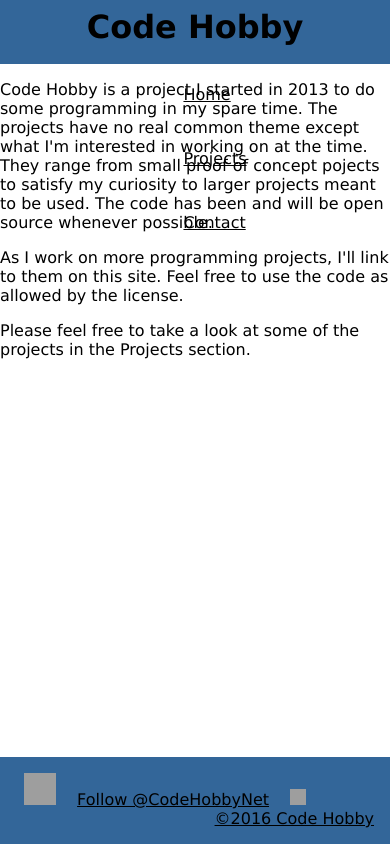
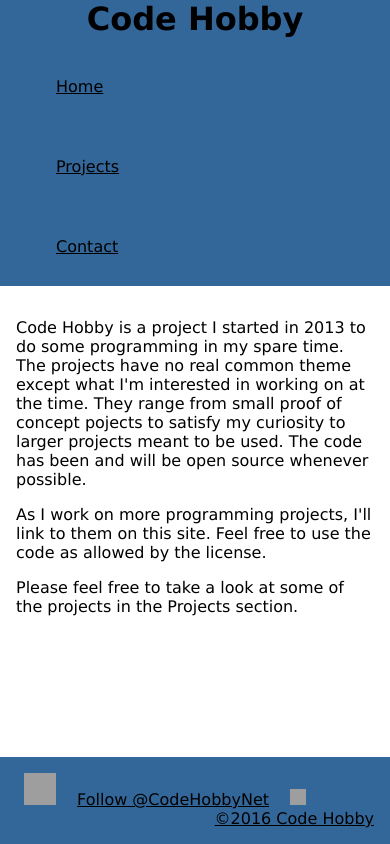
Before and after one commit to luigi1015/CodeHobby, a PHP site: page / in a window 390 px wide. Run offline with PHP 8.4, Linux system fonts and the light colour scheme; some libraries are stand-ins or nearby versions; grey boxes are pictures that could not be loaded.

Commit message:
Did a little work on the media queries. It's better, but still needs some work.

```diff
--- a/codehobby.css
+++ b/codehobby.css
@@ -94,3 +94,8 @@ nav a:hover
 {
 	float: right;
 }
+
+article
+{
+	padding: 1em;
+}
--- a/index.html
+++ b/index.html
@@ -9,8 +9,7 @@
 
 		<!--Main CSS for this page.-->
 		<link rel="stylesheet" media="screen" href="codehobby.css" />
-		<link rel="stylesheet" href="smallscreen.css" media="only screen and (max-width: 41em)">
-		<!--<link rel="stylesheet" href="midscreen.css" media="only screen and (min-width: 42em) and (max-width: 73em)">-->
+		<link rel="stylesheet" href="smallscreen.css" media="only screen and (max-width: 73em)">
 		<link rel="stylesheet" href="bigscreen.css" media="only screen and (min-width: 73em)">
 	</head>
 	<body>
--- a/smallscreen.css
+++ b/smallscreen.css
@@ -1,10 +1,26 @@
-.social-element
-{
-	display: block;
-	margin-top: 1em;
-}
-
 nav li a
 {
 	padding: 1em;
 }
+
+header
+{
+	height: auto;
+	text-align: center;
+}
+
+header h1
+{
+	margin-top: 0em;
+	margin-left: auto;
+	margin-right: auto;
+	display: block;
+}
+
+nav
+{
+	margin-left: auto;
+	margin-right: auto;
+	display: block;
+	width: 100%;
+}
```
